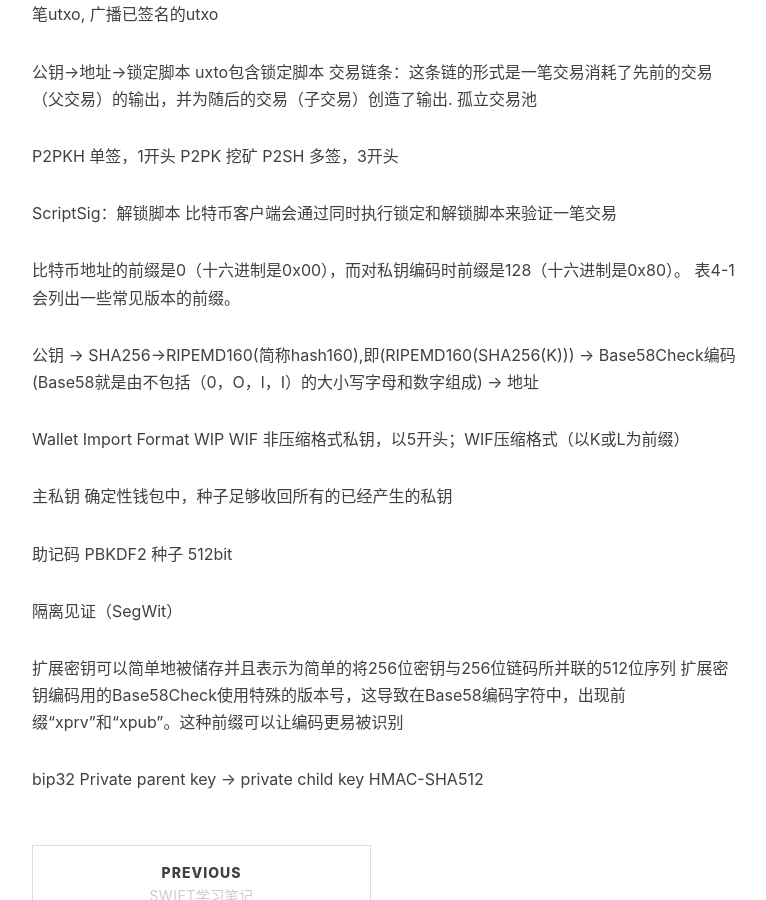
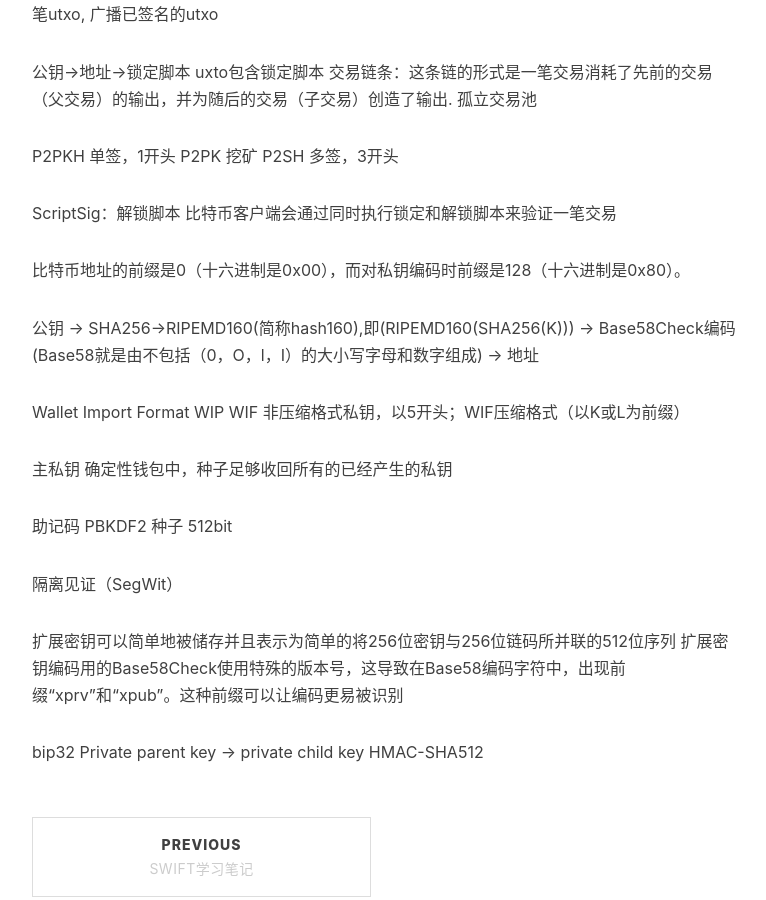
Before and after one commit to mjf1986/mjf1986.github.io, a Jekyll site: the page built from _posts/2018-08-09-markdown.md, in a window 1280 px wide and 900 px high, scrolled down 659 px. Shown: the whole window, without its empty margins (233-999 px from the left). Built offline with Jekyll 4.4.1, drawn with Linux system fonts in a browser that asks for light colours; nearby versions of some CDN libraries; comment, search, counter and statistics services are not loaded.

Commit message:
修正了btc学习笔记错误

```diff
--- a/_posts/2018-08-09-markdown.md
+++ b/_posts/2018-08-09-markdown.md
@@ -27,7 +27,7 @@ ScriptSig：解锁脚本
 比特币客户端会通过同时执行锁定和解锁脚本来验证一笔交易
 
 
-比特币地址的前缀是0（十六进制是0x00），而对私钥编码时前缀是128（十六进制是0x80）。 表4-1会列出一些常见版本的前缀。
+比特币地址的前缀是0（十六进制是0x00），而对私钥编码时前缀是128（十六进制是0x80）。
 
 公钥
 ->
```
